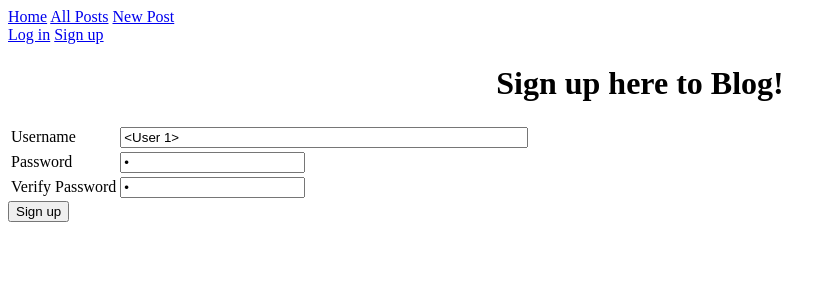
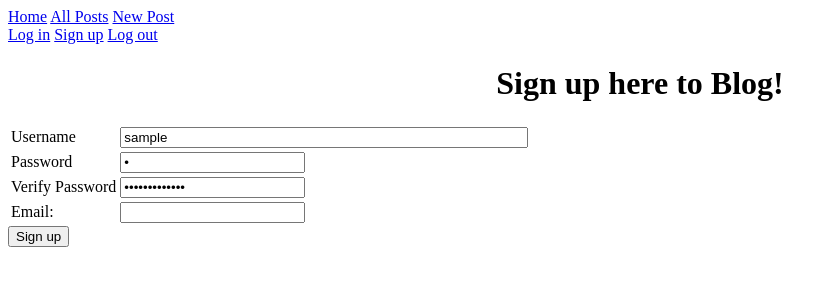
Before and after one commit to djpaquet/blogz, a Flask app: template templates/signup.html in a window 1280 px wide. Shown: the top 300 px of the page, without its empty margins (0-836 px from the left). Run offline with Flask 2, Linux system fonts and the light colour scheme; the visitor is signed in with stand-in values (Sample User, id 1); tables that the repository leaves empty hold one stand-in row (values such as "Sample post"); the template is opened without the code that fills it: values that come from a table or form of the project are taken from there, most other values are stand-ins (such as "Sample title", 1, 10 or a date in 2020).

Commit message:
got all templates and routes

```diff
--- a/main.py
+++ b/main.py
@@ -1,5 +1,6 @@
 from flask import Flask, redirect, render_template, request, flash, session
 from flask_sqlalchemy import SQLAlchemy
+import traceback
 import re
 
 app = Flask(__name__)
@@ -12,85 +13,145 @@ app.secret_key = 'p4458[peik)&yylls'
 class Blog(db.Model):
 
     id = db.Column(db.Integer, primary_key=True)
-    title = db.Column(db.String(120))
+    name = db.Column(db.String(120))
     body = db.Column(db.String(400))
-    owner_id = db.Column(db.Integer, db.ForeignKey('user.id'))
+    author_id = db.Column(db.Integer, db.ForeignKey('user.id'))
 
-    def __init__(self, title, body, owner):
+    def __init__(self, name, body, author):
 
-        self.title = title
+        self.name = name
         self.body = body
-        self.owner = owner
+        self.author = author
 
 class User(db.Model):
 
     id = db.Column(db.Integer, primary_key=True)
-    user = db.Column(db.String(120))
-    password = db.Column(db.String(120))
-    blogs = db.relationship('Blog', backref='owner')
+    email = db.Column(db.String(40), unique=True)
+    username = db.Column(db.String(120))
+    password = db.Column(db.String(20))
+    blogs = db.relationship('Blog', backref='author')
+    logged_in = db.Column(db.Boolean)
 
-    def __init__(self, user, password):
-        self.user = user
+    def __init__(self, username, password, email):
+        self.username = username
         self.password = password
+        self.email = email
 
 @app.before_request
 def require_login():
-    allowed_routes = ['login', 'register']
-    if request.endpoint not in allowed_routes and 'user' not in session:
-        return redirect('/login')
+    allowed_routes = ['login', 'signup']
+    if request.endpoint not in allowed_routes and 'username' not in session:
+        return redirect('/signup')
 
 @app.route('/login', methods=['POST', 'GET'])
 def login():
-    user = request.form['user']
-    password = request.form['password']
-    users = User.query.filter_by(user=user).first()
-
 
     if request.method == 'POST':
+        username = request.form['username']
+        password = request.form['password']
+        user = User.query.filter_by(username=username).first()
 
         if user and user.password == password:
             #TODO "remember" that the user has logged in
-            session['user'] = user
+            session['logged_in'] = True
+            session['author_id'] = user.id
+            print(session)
             flash('Logged in')
-            print(session)
-            return redirect('/newpost')
+
+            return render_template('blog.html', user=user)
 
         else:
             #TODO explain why login failed
             flash('User password incorrect, or user does not exist', 'error')
+            return render_template('login.html', error=error)
 
     return render_template('login.html')
 
 @app.route('/signup', methods=['POST', 'GET'])
 def signup():
-
+    username_error = ''
+    password_error = ''
+    verify_password_error = ''
+    email_error = ''
     if request.method == 'POST':
-        user = request.form['user']
+        email = request.form['email']
+        username = request.form['username']
         password = request.form['password']
-        verify = request.form['verify']
-        user_id = request.args.get('id')
+        #verify = request.form['verify']
+        #user_id = request.args.get('id')
         #TODO - validate user data
 
-        existing_user = User.query.filter_by(user_id=user_id).first()
-        if not existing_user:
-            new_user = User(user, password)
-            db.session.add(new_user)
-            db.session.commit()
-            session['user'] = user
-            #TODO remember the data
+        username_error = ''
+        if len(username) >= 3 and len(username) <= 20:
+            for character in username:
+                if character == ' ':
+                    username_error = 'Please enter a valid Username that has no spaces'
+                    username = ''
+        elif len(username) < 3 or len(username) > 20:
+            username_error = 'Username must be between 3-20 characters'
+            username = ''
 
-            return redirect('/')
+    #validate password to meet criteria
 
-        else:
-            #TODO user better response messaging
-            return '<h1>Duplicate use</h1>'
+        password_error = ''
+        if len(password) >=3 and len(password) <=20:
+            for character in password:
+                if character == ' ':
+                    password_error = 'Please enter a valid Password that has no spaces'
+                    password = ''
+        elif len(password) < 3 or len(password) > 20:
+            password_error = 'Password must be at least 6 characters'
+            password = ''
+
+    #double check verify password that it matches passwordS
+        verify = request.form['verify']
+        verify_password_error = ''
+        if password != verify:
+            verify_password_error = 'Passwords do not match'
+            password = ''
+
+    #use regular expression to validate email
+        if not re.match('(^[a-zA-Z0-9_.+-]+@[a-zA-Z0-9]+\.[a-zA-Z0-9.])', email):
+            email_error = 'Please enter a valid email'
+            email = ''
 
 
-    return render_template ('register.html')
+        existing_user = User.query.filter_by(email=email).first()
+        #existing_username = User.query.filter_by(username=username).first()
+        if not email_error and not password_error:
+            if not verify_password_error:
+                if not existing_user:
+                    new_user = User(username, password, email)
+                    db.session.add(new_user)
+                    db.session.commit()
+                    session['username'] = username
+                    return redirect ('/')
+
+
+
+
+                else:
+                    #TODO user better response messaging
+                    return '<h1>Duplicate use</h1>'
+                    return redirect('/login')
+
+    return render_template ('signup.html', username_error= username_error, password_error=password_error,
+                            email_error=email_error, verify_password_error=verify_password_error)
+
+@app.route('/', methods=['POST', 'GET'])
+def index():
+
+    users = User.query.all()
+    return render_template('index.html', users=users)
+
+
+    #blogs = Blog.query.all()
+    #return render_template('blog.html', blogs=blogs)
+
 @app.route('/blog', methods=['POST', 'GET'])
 def blog():
-    id = request.args.get('id')
-
+    blog_id = request.args.get('id')
+    user_id = request.args.get('user.id')
     if not id:
         blogs = Blog.query.filter_by().all()
 
@@ -105,28 +166,37 @@ def blog():
 def newpost():
     title_error = ""
     body_error = ""
+
     if request.method == 'POST':
-        title = request.form['title']
+        name = request.form['name']
         body = request.form['body']
-        blog = Blog(title, body)
-        error = request.args.get('error')
+        author = User.filter_by(username=session['username']).first()
 
-        if not title and not body:
+
+
+        if not name and not body:
             title_error = "Please enter a title for your blog entry"
             body_error = "Please enter a blog to post"
             return render_template('newpost.html', title_error=title_error, body_error=body_error)
-        if not title:
+        if not name:
             title_error = "Please enter a title for your blog entry"
             return render_template('newpost.html', title_error=title_error)
         if not body:
             body_error = "Please enter a blog to post"
             return render_template('newpost.html', body_error=body_error)
         else:
+            blog = Blog(name, body, author)
             db.session.add(blog)
             db.session.commit()
-            return render_template('display_blog.html', title=title, body=body, blog=blog)
 
-    return render_template('newpost.html')
+            return render_template('display_blog.html', name=name, body=body)
+
+    return render_template('newpost.html',body_error=body_error, title_error=title_error )
+
+#@app.route('/logout')
+#def logout():
+    #del session['username']
+    #return redirect('/')
 
 
 if __name__ == '__main__':
--- a/templates/base.html
+++ b/templates/base.html
@@ -34,6 +34,7 @@
         <div>
             <a href="/login">Log in</a>
             <a href="signup">Sign up</a>
+            <a href="/logout">Log out</a>
         </div>
     </nav>
 
--- a/templates/login.html
+++ b/templates/login.html
@@ -7,12 +7,13 @@
 
 <form action="/login" method="POST" >
     <table>
+        <tbody>
             <tr>
                 <td>
-                <label for='user'>Username</label>
+                    <label for='username'>Username</label>
                 </td>
                 <td>
-                <input name="email" type="text" value="{{user}}" />
+                    <input name="username" type="text" value="{{username}}" />
                 </td>
             </tr>
             <tr>
@@ -23,6 +24,7 @@
                     <input name="password" type="password" value="{{password}}" />
                 </td>
             </tr>
+        </tbody>
     </table>
     <input type="submit" value="Login" name="Login"/>
 </form>
--- a/templates/newpost.html
+++ b/templates/newpost.html
@@ -5,10 +5,11 @@
 
 <h1>Make a Blog</h1>
 
-<form method="POST">
+<form method="POST" action='/newpost'>
     <label>
     <div>Title for your new blog:</div>
-    <input type="text" name="title" />
+    <input type="text" name="name" />
+
      <p class="error">{{title_error}}</p>
     </label>
 
--- a/templates/signup.html
+++ b/templates/signup.html
@@ -4,7 +4,7 @@
 
 <h1>Sign up here to Blog!</h1>
 
-<form action="/register" method="POST">
+<form action="/signup" method="POST">
     <table>
         <tbody>
             <tr>
@@ -12,8 +12,8 @@
                     <label for='user'>Username</label>
                 </td>
                 <td>
-                    <input  type="text" name="username" value="{{user}}" placeholder="Username" />
-                    <span class="error">{{email_error}}</span>
+                    <input  type="text" name="username" value="{{username}}" placeholder="Username" />
+                    <span class="error">{{username_error}}</span>
                 </td>
             </tr>
             <tr>
@@ -30,9 +30,18 @@
                     <label>Verify Password</label>
                 </td>
                 <td>
-                    <input type="password" name="verify_password" value="{{verify_password}}" placeholder="Verify Password" />
+                    <input type="password" name="verify" value="{{verify}}" placeholder="Verify Password" />
                     <span class="error">{{verify_password_error}}</span>
                 </td>
+                </tr>
+                <tr>
+                    <td>
+                        <label for="email">Email:</label>
+                    </td>
+                    <td>
+                        <input type="email" name="email" />
+                        <span class="error">{{email_error}}</span>
+                    </td>
                 </tr>
         </tbody>
     </table>
```
Also changed, not shown: templates/display_blog.html (+6 -3 lines), templates/index.html (added, +11 -0 lines). Lines whose indentation alone changed are shown as unchanged.
